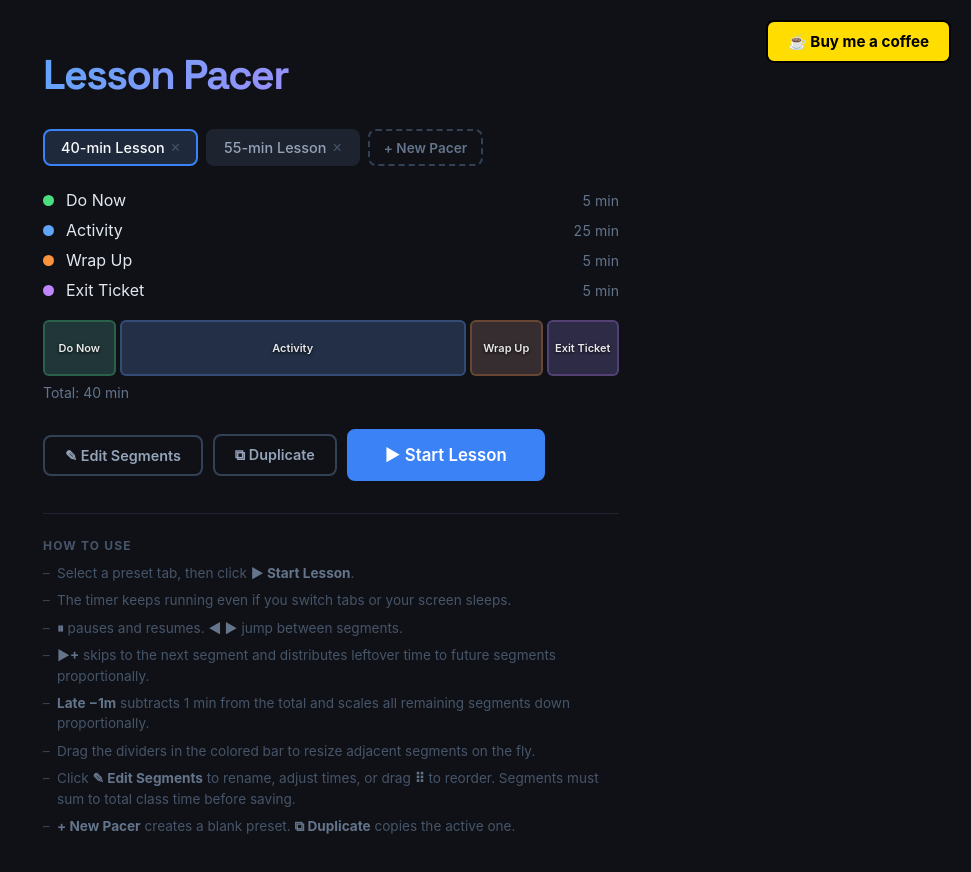
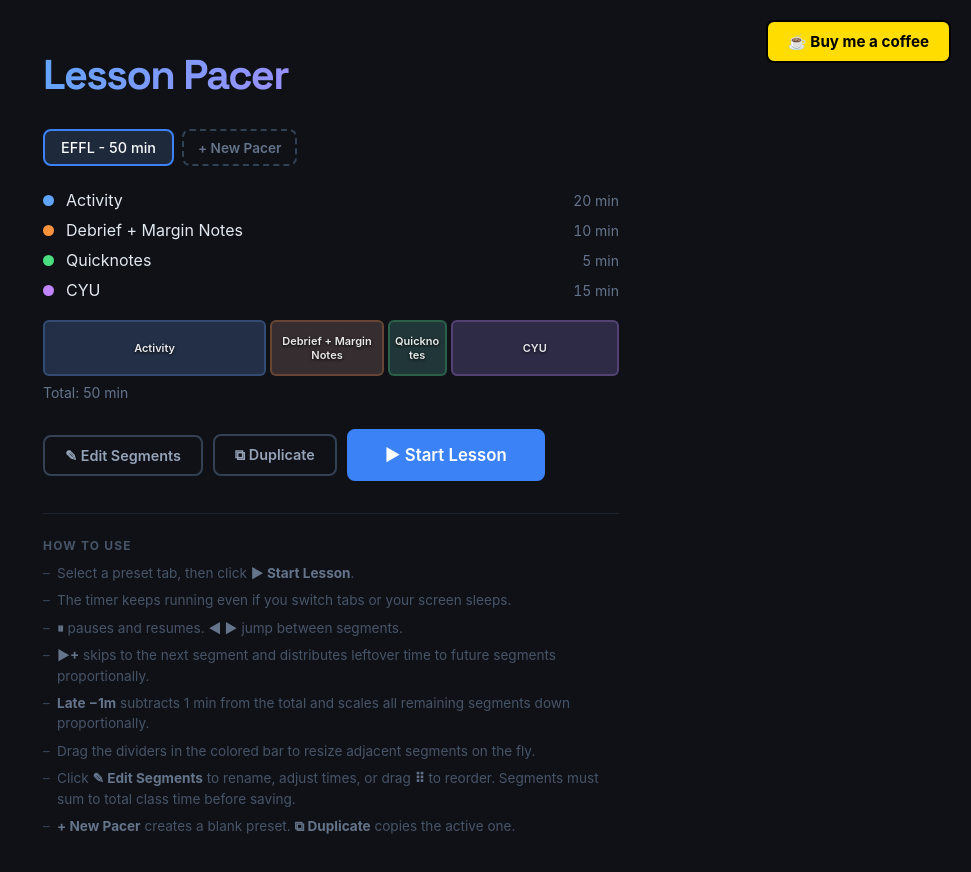
Before and after one commit to freuman/LessonPacer, a React (Vite) app: page / in a window 1280 px wide. Shown: the top 872 px of the page, without its empty margins (309-1280 px from the left). Built offline with nearby package versions, Linux system fonts and the light colour scheme.

Commit message:
Set default preset to EFFL - 50 min

```diff
--- a/src/App.tsx
+++ b/src/App.tsx
@@ -33,25 +33,14 @@ const COLORS = ['#4ade80', '#60a5fa', '#fb923c', '#c084fc', '#f472b6', '#34d399'
 
 const INITIAL_PRESETS: Preset[] = [
   {
-    id: 'preset-40',
-    name: '40-min Lesson',
-    totalMinutes: 40,
+    id: 'preset-effl-50',
+    name: 'EFFL - 50 min',
+    totalMinutes: 50,
     segments: [
-      { id: 'a1', name: 'Do Now',       duration:  5, color: COLORS[0] },
-      { id: 'a2', name: 'Activity',     duration: 25, color: COLORS[1] },
-      { id: 'a3', name: 'Wrap Up',      duration:  5, color: COLORS[2] },
-      { id: 'a4', name: 'Exit Ticket',  duration:  5, color: COLORS[3] },
-    ],
-  },
-  {
-    id: 'preset-55',
-    name: '55-min Lesson',
-    totalMinutes: 55,
-    segments: [
-      { id: 'b1', name: 'Do Now',       duration:  5, color: COLORS[0] },
-      { id: 'b2', name: 'Activity',     duration: 35, color: COLORS[1] },
-      { id: 'b3', name: 'Wrap Up',      duration: 10, color: COLORS[2] },
-      { id: 'b4', name: 'Exit Ticket',  duration:  5, color: COLORS[3] },
+      { id: 'e1', name: 'Activity',              duration: 20, color: COLORS[1] },
+      { id: 'e2', name: 'Debrief + Margin Notes', duration: 10, color: COLORS[2] },
+      { id: 'e3', name: 'Quicknotes',            duration:  5, color: COLORS[0] },
+      { id: 'e4', name: 'CYU',                   duration: 15, color: COLORS[3] },
     ],
   },
 ];
```
Also changed, not shown: 3 other files (tests, documents, lock files or other folders).
